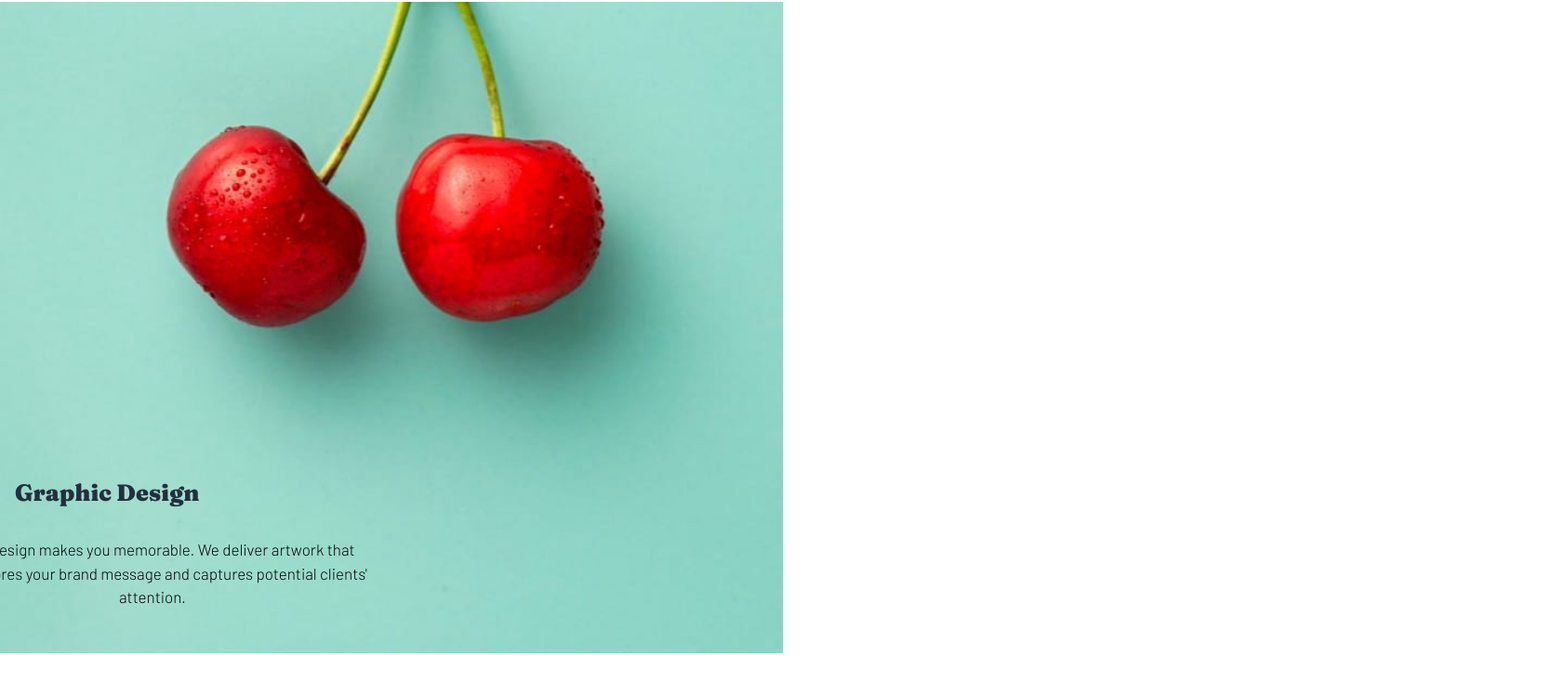
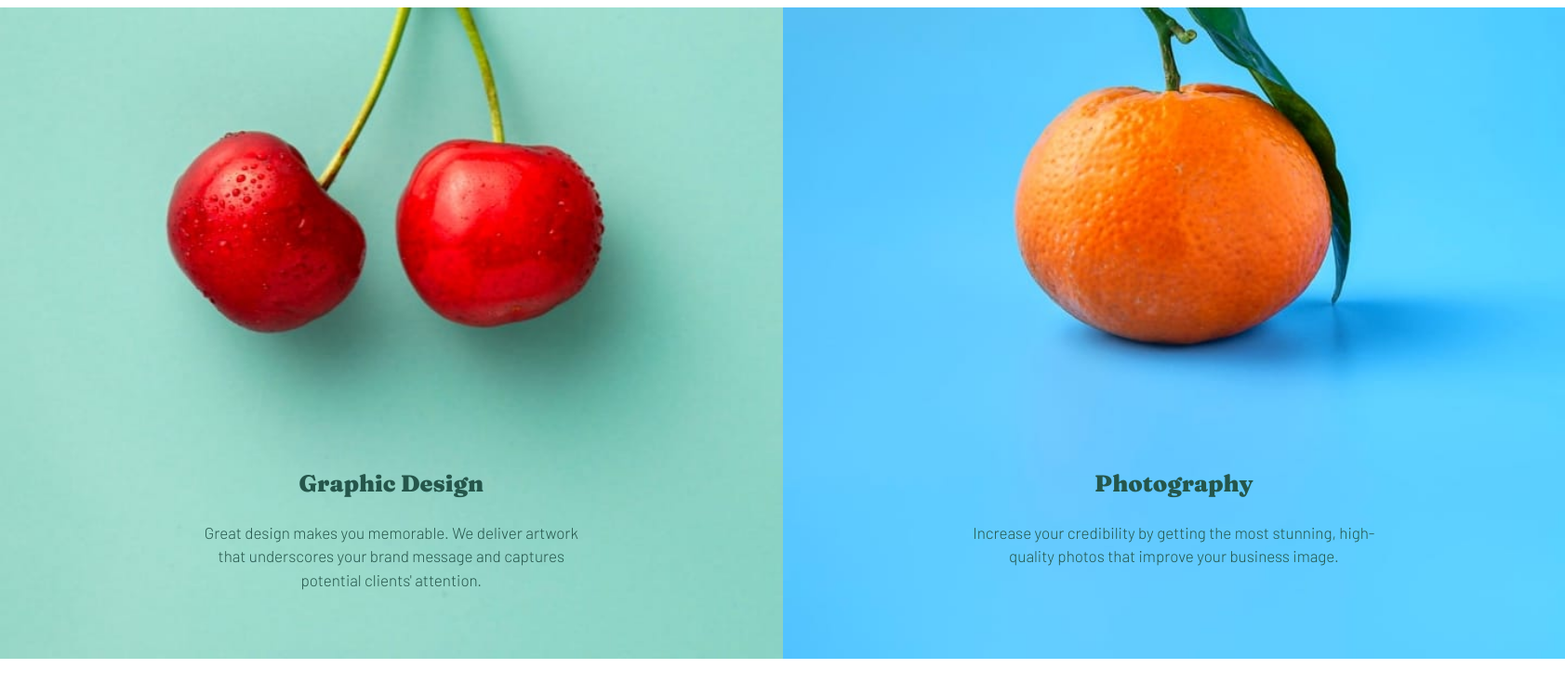
Before and after one commit to misiucodes/sunnyside-agency-landing-page-react, a React (Create React App) app: page / in a window 1280 px wide. Shown: the part 2392-3140 px from the top of the page at 93% size, 1683 px wide, since content can reach past the window. After the commit the page ends 3105 px from the top, so only its background shows below. Built offline with nearby package versions, Linux system fonts and the light colour scheme.

Commit message:
styled bottom row

```diff
--- a/src/Body.css
+++ b/src/Body.css
@@ -24,19 +24,22 @@
   margin-top: -1em;
 }
 
-.col.text-wrapper-top {
+.bottom-row {
+  display: flex;
+  flex: 1 1 100%;
+  margin-top: -10px;
+  margin-right: 1px;
+}
+
+.text-wrapper-top {
   background-color: var(--white);
   padding: 11em 8em;
   width: 45%;
 }
 
 .text-wrapper-bottom {
-  position: relative;
-  left: -5em;
-  top: -12em;
   text-align: center;
-  width: 50%;
-  margin: 0;
+  margin-top: -13em;
 }
 
 .img-main-pg {
@@ -60,7 +63,7 @@
   color: var(--v-dk-sat-blue);
 }
 
-.top-line-graphic {
+.top-line-graphic, .top-line-photography {
   font-family: Fraunces,
   sans-serif;
   font-size: 25px;
@@ -68,6 +71,8 @@
   max-width: 80%;
   color: var(--v-dk-sat-blue);
   position: relative;
+  margin: 0 auto;
+  color: var(--dk-cyan);
 }
 
 .description {
@@ -80,13 +85,12 @@
   word-wrap: break-word;
 }
 
-.description-photography, .description-graphic {
-  font-family: Barlow,
-  sans-serif;
+.description-graphic, .description-photography {
+  font-family: Barlow, sans-serif;
   font-size: 17px;
   line-height: 1.5em;
-  padding-top: 1em;
-  padding-bottom: 1.25em;
+  padding: .5em 12em;
+  color: var(--dk-cyan);
 }
 
 .btn-transform, .btn-standout {
--- a/src/Body.js
+++ b/src/Body.js
@@ -50,28 +50,30 @@ function Body({
             LEARN MORE
           </button>
         </div>
+
       </div>
 
-        <div className="row bottom_row">
+        <div className="bottom-row">
 
           <div className="bottom_left">
             <div className="col img-wrapper">
               <img src={graphic} alt="cherries" className="img-main-pg"></img>
             </div>
-            <div className="text-wrapper-bottom">
+            <div className="col text-wrapper-bottom">
               <div className="top-line-graphic">
                 Graphic Design
               </div>
               <p className="description-graphic">
                 Great design makes you memorable. We deliver artwork that underscores your brand message and captures potential clients' attention.
               </p>
+            </div>
           </div>
 
-          {/* <div className="bottom_right">
+          <div className="bottom_right">
             <div className="col img-wrapper">
               <img src={photography} alt="orange" className="img-main-pg"></img>
             </div>
-            <div className="text-wrapper-bottom">
+            <div className=" col text-wrapper-bottom">
               <div className="top-line-photography">
                 Photography
               </div>
@@ -79,10 +81,10 @@ function Body({
                 Increase your credibility by getting the most stunning, high-quality photos that improve your business image.
               </p>
             </div>
-          </div> */}
+          </div>
 
-        </div>
       </div>
+
     </div>
   );
 }
```
